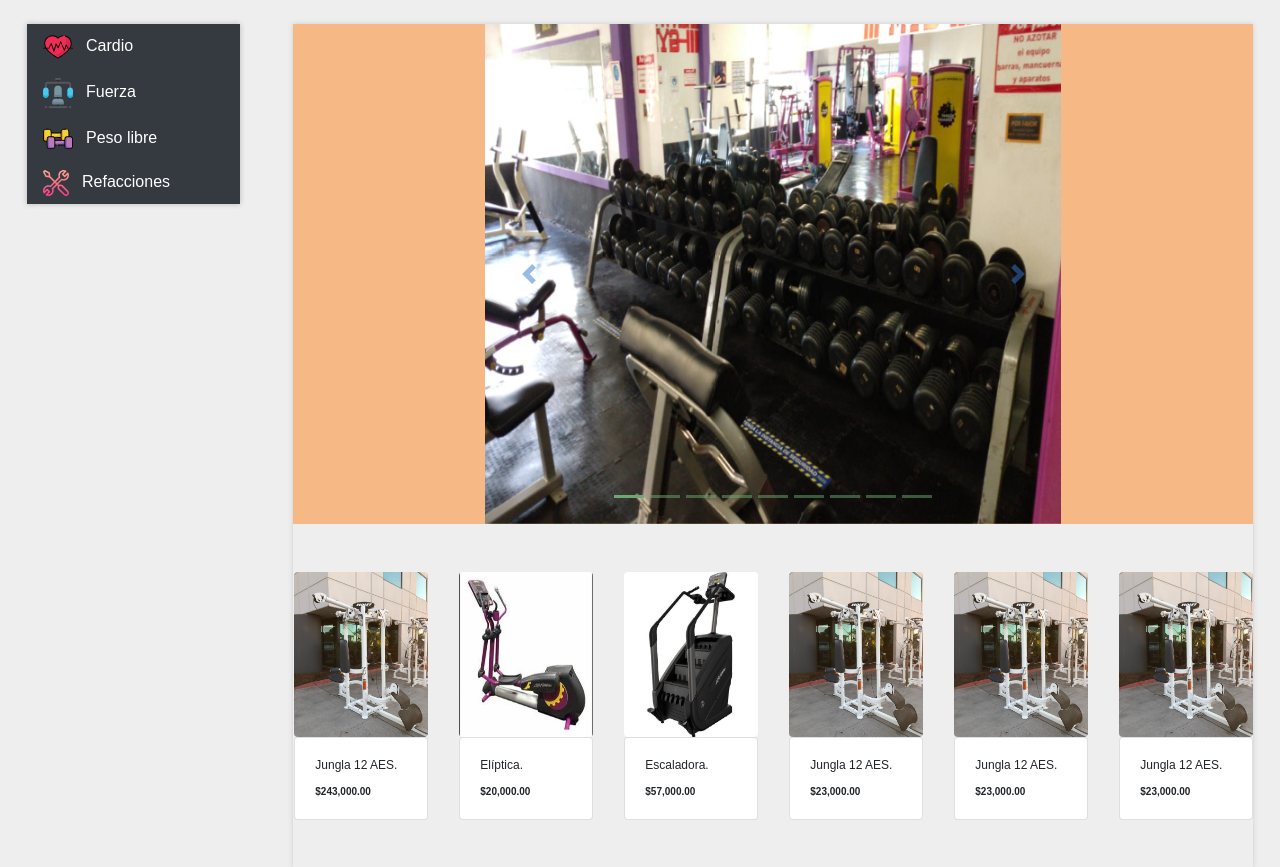
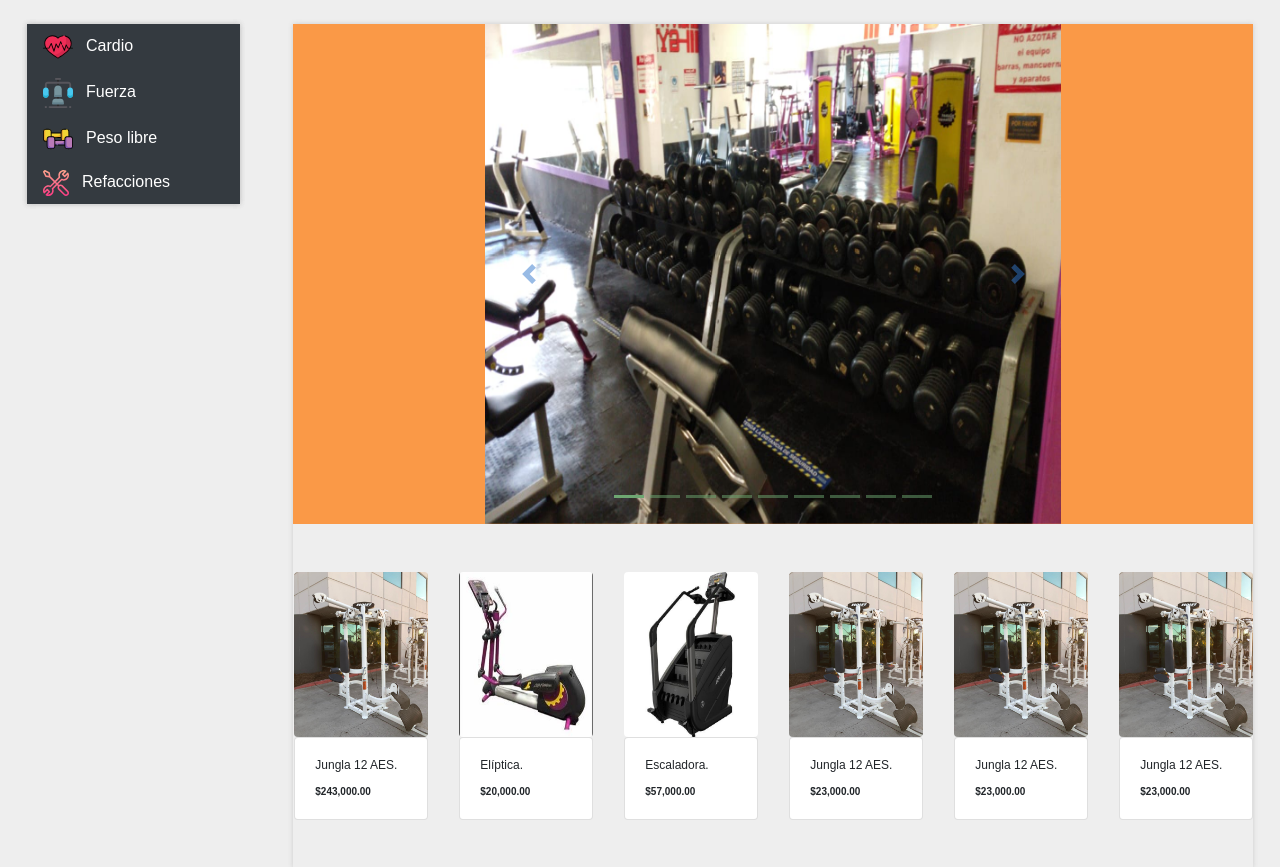
Before and after one commit to AmpersadPro/Fitness-outlet, a PHP site: page / in a window 1280 px wide. Shown: the part 150-1017 px from the top of the page. Run offline with PHP 8.4, Linux system fonts and the light colour scheme; some web fonts are replaced.

Commit message:
Update styles.css

```diff
--- a/css/styles.css
+++ b/css/styles.css
@@ -101,7 +101,7 @@ hr{
 }
 
 #contenedor_carousel{
-	background-color: rgba(255, 117, 0, 0.447);
+	background-color: rgba(255, 117, 0, .7);
 }
 
 #img_aparatos div img{
```
